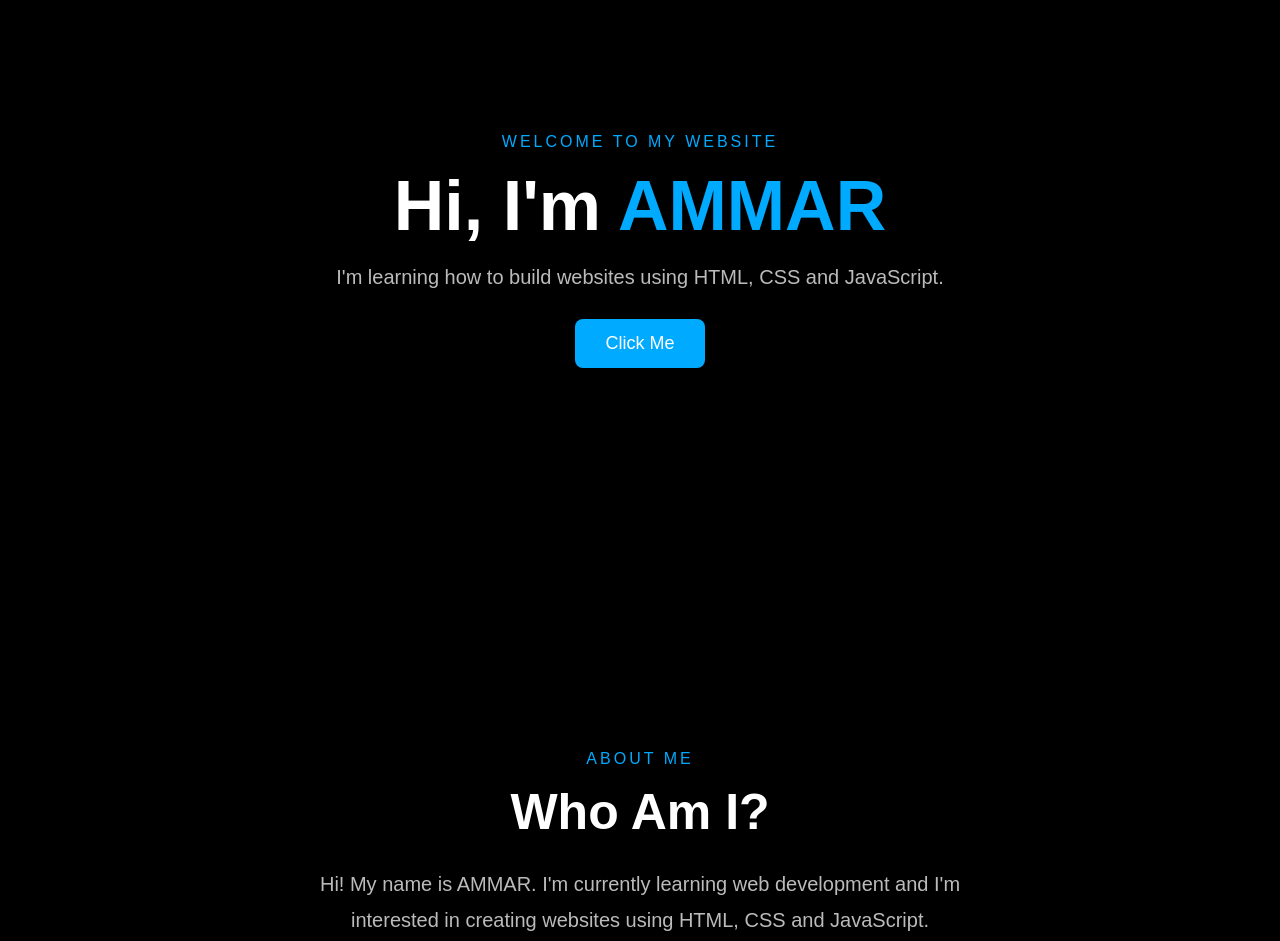
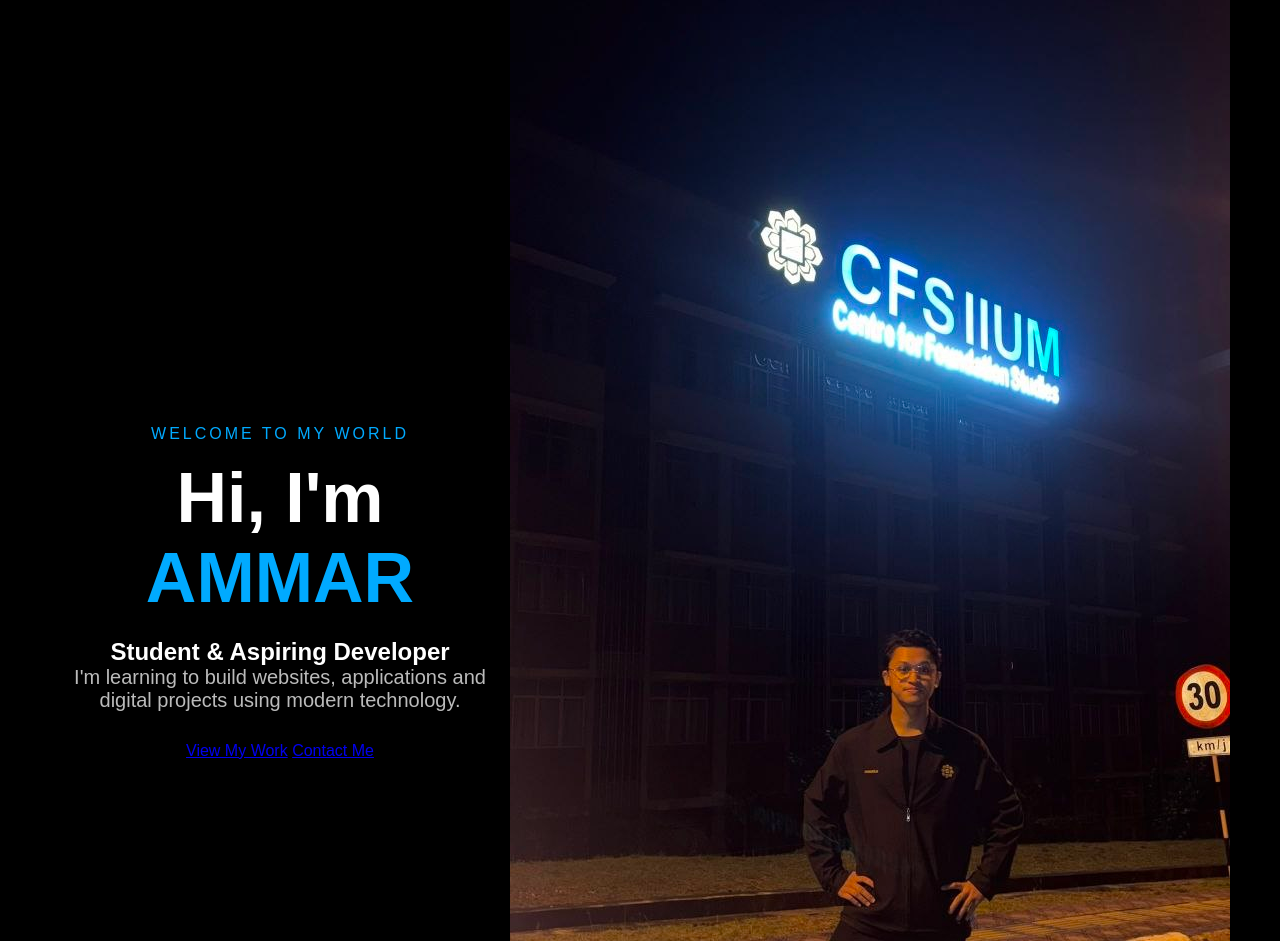
Before and after one commit to ammar08code/ammar-, a plain HTML site: page index.html in a window 1280 px wide. Shown: the part 220-1161 px from the top of the page. Drawn offline with Linux system fonts and the light colour scheme.

Commit message:
change profile

```diff
--- a/index.html
+++ b/index.html
@@ -23,20 +23,36 @@
 
     <!-- HOME -->
     <section id="home">
-        <div class="home-content">
 
-            <p class="small-text">WELCOME TO MY WEBSITE</p>
+    <div class="home-content">
 
-            <h1>Hi, I'm <span>AMMAR</span></h1>
+        <p class="small-text">WELCOME TO MY WORLD</p>
 
-            <p class="description">
-                I'm learning how to build websites using HTML, CSS and JavaScript.
-            </p>
+        <h1>
+            Hi, I'm <span>AMMAR</span>
+        </h1>
 
-            <button onclick="tekanButton()">Click Me</button>
+        <h2>Student & Aspiring Developer</h2>
 
+        <p class="description">
+            I'm learning to build websites, applications and digital projects
+            using modern technology.
+        </p>
+
+        <div class="home-buttons">
+            <a href="#projects" class="main-button">View My Work</a>
+            <a href="#contact" class="secondary-button">Contact Me</a>
         </div>
-    </section>
+
+    </div>
+
+    <div class="home-image">
+        <div class="image-circle">
+            <img src="profile.jpg" alt="AMMAR">
+        </div>
+    </div>
+
+</section>
 
 
     <!-- ABOUT -->
```
Also changed, not shown: profile.jpg (added).
